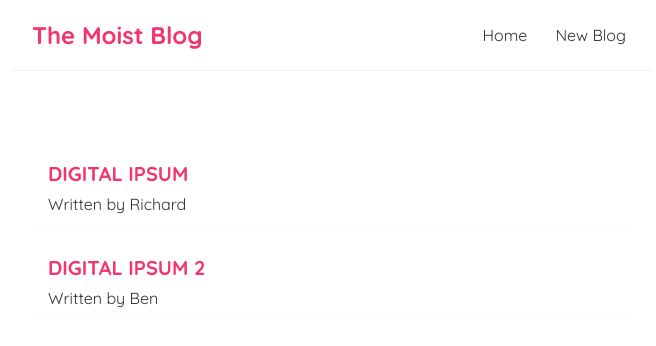
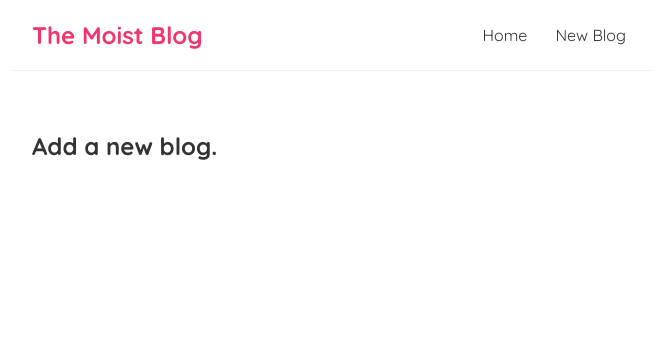
Before and after one commit to amit-deshwal/react-blog, a React (Create React App) app: page /create in a window 1280 px wide. Shown: the top 346 px of the page, without its empty margins (308-964 px from the left). Built offline with nearby package versions, Linux system fonts and the light colour scheme; data requests are answered from the project's data file.

Commit message:
Added Abort Controller in fetch to abort the request and added react router for components

```diff
--- a/package.json
+++ b/package.json
@@ -8,6 +8,7 @@
     "@testing-library/user-event": "^12.7.1",
     "react": "^17.0.1",
     "react-dom": "^17.0.1",
+    "react-router-dom": "^5.2.0",
     "react-scripts": "4.0.2",
     "web-vitals": "^1.1.0"
   },
--- a/src/App.js
+++ b/src/App.js
@@ -1,14 +1,26 @@
 import Navbar from "./Navbar";
 import Home from "./Home";
+import { BrowserRouter as Router, Route, Switch } from "react-router-dom";
+import Create from "./Create";
 
 function App() {
   return (
-    <div className="App">
-      <Navbar />
-      <div className="content">
-        <Home />
+    <Router>
+      <div className="App">
+        <Navbar />
+        <div className="content">
+          <Switch>
+            <Route exact path="/">
+              <Home />
+            </Route>
+            <Route path="/create">
+              <Create />
+            </Route>
+          </Switch>
+        </div>
       </div>
-    </div>
+    </Router>
+
   );
 }
 
--- /dev/null
+++ b/src/Create.js
@@ -0,0 +1,9 @@
+const Create = () => {
+    return (
+        <div className="create">
+            <h2>Add a new blog.</h2>
+        </div>
+     );
+}
+
+export default Create;
--- a/src/Navbar.js
+++ b/src/Navbar.js
@@ -1,13 +1,15 @@
+import { Link } from "react-router-dom";
+
 const Navbar = () => {
     return (
         <nav className="navbar">
             <h1>The Moist Blog</h1>
             <div className="links">
-                <a href="/">Home</a>
-                <a href="/create">New Blog</a>
+                <Link to="/">Home</Link>
+                <Link to="/create">New Blog</Link>
             </div>
         </nav>
-      );
+    );
 }
 
 export default Navbar;
--- a/src/useFetch.js
+++ b/src/useFetch.js
@@ -5,9 +5,9 @@
     const [isPending, setIsPending] = useState(true);
     const [error, setErrorMessage] = useState(null);
     useEffect(() => {
-        fetch(url)
+        const abortControl = new AbortController();
+        fetch(url, { signal: abortControl.signal })
             .then(res => {
-                console.log(res);
                 if (!res.ok) {
                     throw Error('Unable to load data from the resource')
                 }
@@ -19,9 +19,14 @@
                 setErrorMessage(null);
             })
             .catch(err => {
+                if(err.name === "AbortError"){
+                    return null;
+                }
                 setIsPending(false);
                 setErrorMessage(err.message);
             })
+
+        return () => abortControl.abort();
     }, [url]);
 
     return { data, isPending, error }
```
Also changed, not shown: 1 other file (tests, documents, lock files or other folders).
